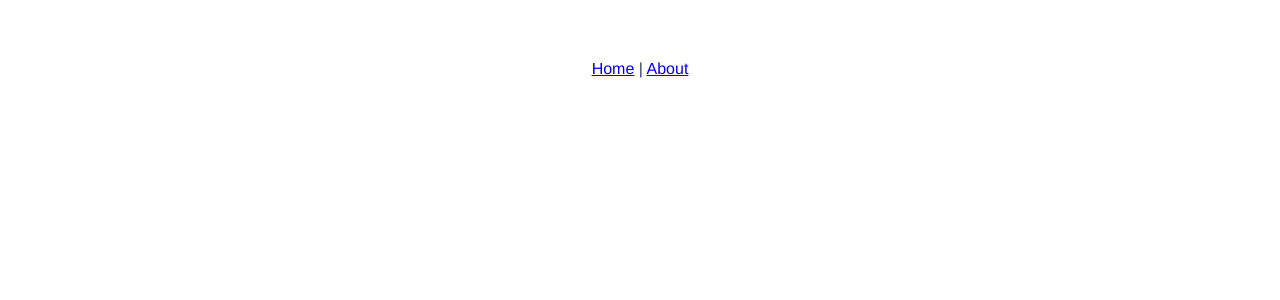
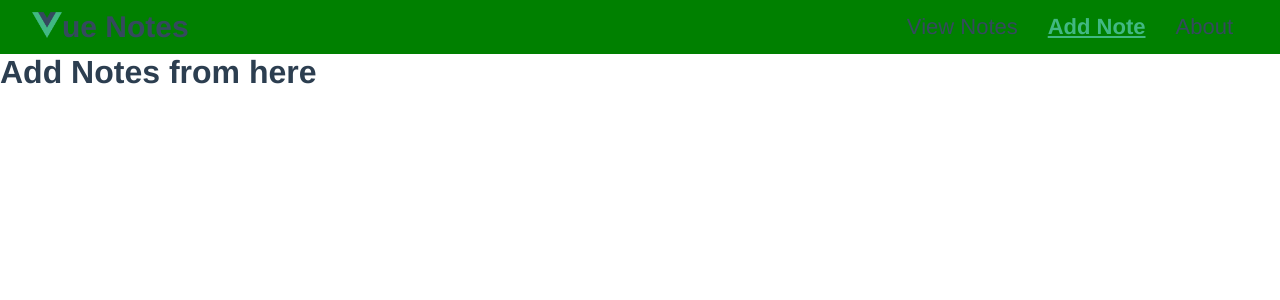
Before and after one commit to theryanclausen/vue-notes, a Vue app in the folder notes/: page /#/add in a window 1280 px wide. Shown: the top 300 px of the page. Built offline with nearby package versions, Linux system fonts and the light colour scheme.

Commit message:
header and routes sorted

```diff
--- a/notes/package.json
+++ b/notes/package.json
@@ -8,7 +8,10 @@
     "lint": "vue-cli-service lint"
   },
   "dependencies": {
+    "axios": "^0.18.0",
     "core-js": "^2.6.5",
+    "less": "^3.9.0",
+    "less-loader": "^4.1.0",
     "vue": "^2.6.10",
     "vue-router": "^3.0.3",
     "vuex": "^3.0.1"
--- a/notes/src/App.vue
+++ b/notes/src/App.vue
@@ -1,20 +1,32 @@
 <template>
   <div id="app">
-    <div id="nav">
-      <router-link to="/">Home</router-link> |
-      <router-link to="/about">About</router-link>
-    </div>
+    <Header/>
+
     <router-view/>
   </div>
 </template>
 
+<script>
+import Header from './components/Header'
+export default {
+  name: "App",
+  components:{
+    Header
+  }
+}
+</script>
+
+
 <style>
+*{
+  padding: 0;
+  margin:0;
+  box-sizing: border-box;
+}
 #app {
   font-family: 'Avenir', Helvetica, Arial, sans-serif;
   -webkit-font-smoothing: antialiased;
   -moz-osx-font-smoothing: grayscale;
-  text-align: center;
   color: #2c3e50;
-  margin-top: 60px;
 }
 </style>
--- /dev/null
+++ b/notes/src/components/Header.vue
@@ -0,0 +1,67 @@
+<template>
+  <header>
+    <div class="header-wrapper">
+      <div class="logo-wrapper">
+
+        <img class="logo" alt="Vue logo" src="../assets/logo.png"><h2>ue Notes</h2>
+      </div>
+      <nav>
+        <router-link exact to="/">View Notes</router-link>
+        <router-link to="/add">Add Note</router-link>
+        <router-link to="/about">About</router-link>
+      </nav>
+    </div>
+  </header>
+</template>
+
+<script>
+export default {
+  name: "Header"
+};
+</script>
+
+<style lang="less" scoped>
+header {
+  background: green;
+  color: #35495e;
+  .header-wrapper {
+    width: 95%;
+    margin: 0 auto;
+    padding:10px 0;
+    display:flex;
+    justify-content: space-between;
+    align-items: center;
+    .logo-wrapper {
+      width: 200px;
+      display: flex;
+      justify-content: flex-start;
+      h2 {
+        font-size: 30px;
+      }
+      .logo {
+        width: auto;
+        height: 30px;
+        padding: 0;
+        margin: 0;
+      }
+
+    }
+    nav{
+        font-size:22px;
+        a{
+           color:#35495e;
+           text-decoration: none;
+           margin:0 15px;
+           &:hover{
+               color:#41B883;
+           }
+        }
+        .router-link-active{
+            text-decoration: underline;
+            font-weight: bolder;
+            color:#41B883;
+        }
+    }
+  }
+}
+</style>
--- a/notes/src/router.js
+++ b/notes/src/router.js
@@ -1,6 +1,8 @@
 import Vue from 'vue'
 import Router from 'vue-router'
-import Home from './views/Home.vue'
+import Home from './views/Home'
+import Add from './views/Add'
+import About from './views/About'
 
 Vue.use(Router)
 
@@ -12,12 +14,14 @@ export default new Router({
       component: Home
     },
     {
+      path: '/add',
+      name: 'add',
+      component: Add
+    },
+    {
       path: '/about',
       name: 'about',
-      // route level code-splitting
-      // this generates a separate chunk (about.[hash].js) for this route
-      // which is lazy-loaded when the route is visited.
-      component: () => import(/* webpackChunkName: "about" */ './views/About.vue')
+      component: About
     }
   ]
 })
--- /dev/null
+++ b/notes/src/views/Add.vue
@@ -0,0 +1,14 @@
+<template>
+  <div>
+    <h1>Add Notes from here</h1>
+  </div>
+</template>
+
+<script>
+export default {
+  name:'Add'
+}
+</script>
+<style lang="less" scoped>
+
+</style>
--- a/notes/src/views/Home.vue
+++ b/notes/src/views/Home.vue
@@ -1,6 +1,6 @@
 <template>
   <div class="home">
-    <img alt="Vue logo" src="../assets/logo.png">
+
     <HelloWorld msg="Welcome to Your Vue.js App"/>
   </div>
 </template>
```
Also changed, not shown: 1 other file (tests, documents, lock files or other folders).
